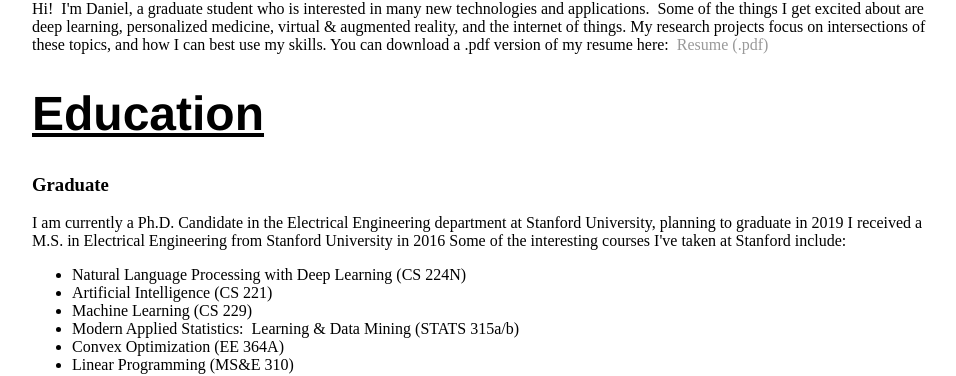
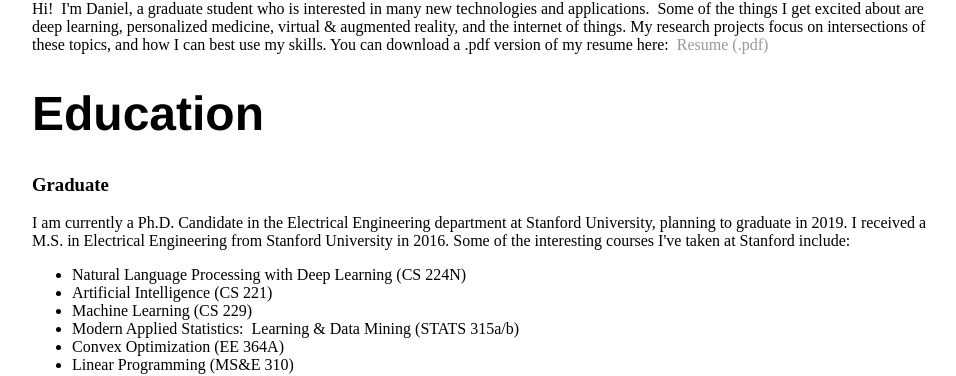
Before and after one commit to danielroymiller/danielroymiller.github.io, a Jekyll site: the page built from cv/index.html, in a window 1280 px wide and 900 px high. Shown: the part 197-573 px from the top of the window, without its empty margins (160-1116 px from the left). Built offline with Jekyll 4.4.1, drawn with Linux system fonts in a browser that asks for light colours.

Commit message:
Update index.html
Cleanup CV formatting

```diff
--- a/cv/index.html
+++ b/cv/index.html
@@ -5,18 +5,13 @@ title: Daniel Roy Miller
 <div class="blurb">
   <h1>About Me</h1>
     Hi!  I'm Daniel, a graduate student who is interested in many new technologies and applications.  Some of the things I get excited about are deep learning, personalized medicine, virtual &amp; augmented reality, and the internet of things.
-
     My research projects focus on intersections of these topics, and how I can best use my skills.
-
     You can download a .pdf version of my resume here:  <a href="/cv/Resume_DanielMiller.pdf" target="_blank" rel="noopener">Resume (.pdf)</a>
 
-    <h1 id="Education"><span style="text-decoration: underline;">Education</span></h1>
-
+  <h1 id="Education">Education</h1>
     <h3>Graduate</h3>
-      I am currently a Ph.D. Candidate in the Electrical Engineering department at Stanford University, planning to graduate in 2019
-
-      I received a M.S. in Electrical Engineering from Stanford University in 2016
-
+      I am currently a Ph.D. Candidate in the Electrical Engineering department at Stanford University, planning to graduate in 2019.
+      I received a M.S. in Electrical Engineering from Stanford University in 2016.
       Some of the interesting courses I've taken at Stanford include:
       <ul>
         <li>Natural Language Processing with Deep Learning (CS 224N)</li>
@@ -40,41 +35,44 @@ title: Daniel Roy Miller
         <li>Texas A&amp;M Undergraduate Research Scholar. Graduated with University Honors, Foundation Honors, Honors in Mathematics, Engineering Scholar, and Summa Cum Laude distinctions.</li>
       </ul>
 
- <h1 id="Work_History"><span style="text-decoration: underline;">Work History</span></h1>
-  <h5>Lucille Packard Childrens Hospital Research Assistant (2016-2017)</h5>
+
+  <h1 id="Work_History">Work History</h1>
+    <h3>Lucille Packard Childrens Hospital Research Assistant (2016-2017)</h3>
       <ul>
         <li>Supported development of a critical care pathway for congestive heart failure patients.</li>
         <li>Used data analytics and machine learning to support care providers by automating tasks.</li>
         <li>Developed tools for examining medication administration records on a patient, physician, or department level.</li>
       </ul>
-  <h5>Texas A&amp;M Undergraduate Thesis Solar Water Heating — Advisor: Dr. Jean Marie Linhart (2015)</h5>
+    <h3>Texas A&amp;M Undergraduate Thesis Solar Water Heating — Advisor: Dr. Jean Marie Linhart (2015)</h3>
       <ul>
         <li>Designed a mathematical model of a solar water heater and developed an optimized control scheme.</li>
         <li>Designed, fabricated, and implemented a system control and data logging circuit board.</li>
         <li>Performed statistical analysis and simulation for further optimization and system behavior prediction.</li>
       </ul>
-  <h5>Silicon Laboratories - MCU &amp; Wireless Applications Electrical Engineering Intern (Summer 2014)</h5>
+    <h3>Silicon Laboratories - MCU &amp; Wireless Applications Electrical Engineering Intern (Summer 2014)</h3>
       <ul>
         <li>Wrote a firmware library for 8-bit C8051 microcontrollers to interface with host virtual serial ports over USB</li>
         <li>Designed a USB Switchboard for automated connect and power control of multiple devices under test.</li>
       </ul>
-  <h5>MIT Lincoln Laboratory: Cyber Systems and Operations Electrical Engineering Intern (Summer 2013)</h5>
+    <h3>MIT Lincoln Laboratory: Cyber Systems and Operations Electrical Engineering Intern (Summer 2013)</h3>
       <ul>
         <li>Wrote and implemented control modules for ROS Robot Operating System in Python, C++, XML, and Bash.</li>
         <li>Implemented Simultaneous Localization and Mapping (SLAM) and autonomous path-planning protocols.</li>
         <li>Developed an autonomous platform for testing wireless geolocation techniques with a software-defined radio.</li>
       </ul>
-  <h5>Silicon Laboratories - Microcontroller Applications Electrical Engineering Intern (Summer 2012)</h5>
+    <h3>Silicon Laboratories - Microcontroller Applications Electrical Engineering Intern (Summer 2012)</h3>
       <ul>
         <li>Developed a webcam-based remote demonstration application for showing sleep-mode performance.</li>
         <li>Developed low-power firmware examples for the ARM Cortex M3 based SiM3L1xx line of microcontrollers.</li>
       </ul>
-  <h5>Ascendant Engineering Solutions Electrical Engineering Intern (Summer 2011)</h5>
+    <h3>Ascendant Engineering Solutions Electrical Engineering Intern (Summer 2011)</h3>
       <ul>
         <li>Designed and fabricated a control system for hexapod robotic platform. Custom MCU and CPLD firmware.</li>
       </ul>
 
-  <h1 id="Skills"><span style="text-decoration: underline;">Skills</span></h1>
+
+
+  <h1 id="Skills">Skills</h1>
     <h3>Machine Learning</h3>
       I have experience implementing a wide range of traditional statistical learning algorithms in my smaller-scale research projects.  The most common of these are Logistic Regression, Lasso, Support Vector Machines, and Random Forests
       For my more complex projects and those with less structured data, I have implemented a range of more complex algorithms.  These include recurrent and convolutional neural networks (RNN &amp; CNN), reinforcement learning, and autoencoders
@@ -98,6 +96,8 @@ title: Daniel Roy Miller
       <h3>Electronics</h3>
         I'm proficient in using OrCAD, PSPICE, and a variety of PCB layout packages for circuit design, simulation, and layout, as well as circuit board fabrication.
 
-  <h1 id="Research"><span style="text-decoration: underline;">Research</span></h1>
+
+
+  <h1 id="Research">Research</h1>
     For a comprehensive list of my various published &amp; unpublished research, please see my <strong><a href="/research">Research Page</a></strong>
 </div><!-- /.blurb -->
```
Lines whose indentation alone changed are shown as unchanged.
